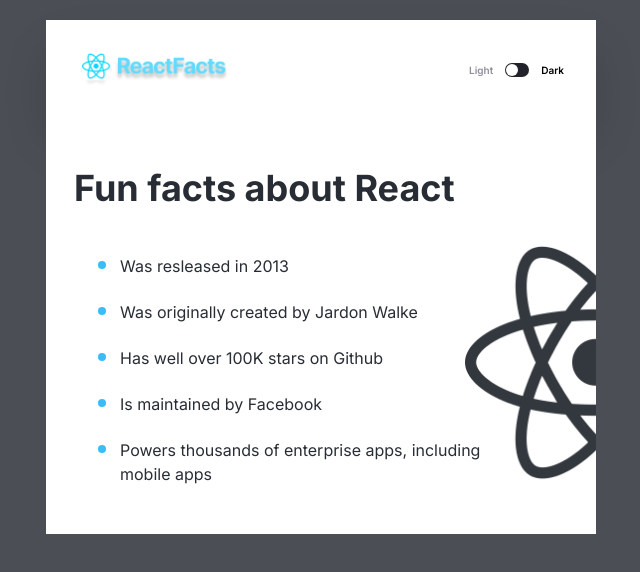
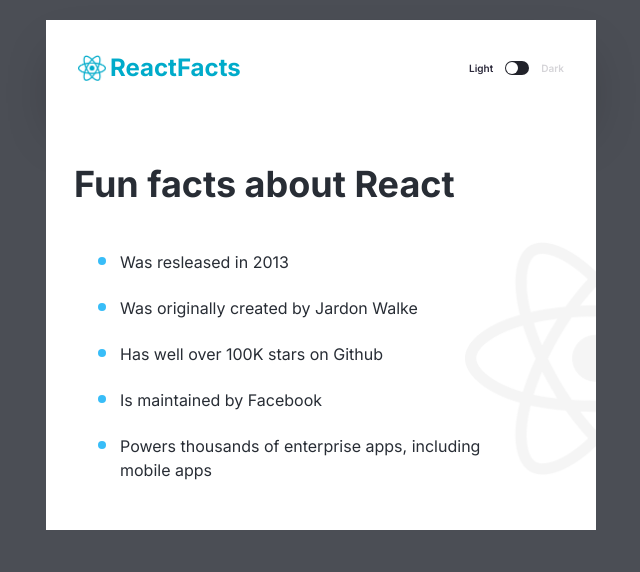
Before and after one commit to leightongrant/scrimba, a React (Vite) app: page / in a window 1280 px wide. Shown: the top 572 px of the page, without its empty margins (319-959 px from the left). Built offline with nearby package versions, Linux system fonts and the light colour scheme.

Commit message:
Fixes dark mode

```diff
--- a/src/components/ReactFacts/Header.jsx
+++ b/src/components/ReactFacts/Header.jsx
@@ -6,9 +6,15 @@
 
   return (
     <header className={`shadow-2xl flex items-center gap-1 p-8 ${darkModeBg}`}>
-      <img src={reactLogo} width="158px" alt="react logo" className="mr-auto" />
+      <img src={reactLogo} width="28px" alt="react logo" />
+      <h2 className="mr-auto font-bold text-2xl text-[#00ABCA]">ReactFacts</h2>
       <div className="flex gap-3 items-center">
-        <span className="text-[10px] font-semibold text-[#918E9B]">Light</span>
+        <span
+          className={`text-[10px] font-semibold ${
+            darkMode ? 'text-[#918E9B]' : 'text-[#2B283A]'
+          }`}>
+          Light
+        </span>
         <div
           className={`${
             darkMode ? 'justify-end bg-white' : 'justify-start bg-[#21222A]'
@@ -17,7 +23,9 @@
           <div className={`w-3 h-3 rounded-full ${darkModeBg}`}></div>
         </div>
         <span
-          className={`text-[10px] font-semibold ${darkMode && 'text-white'}`}>
+          className={`text-[10px] font-semibold ${
+            darkMode ? 'text-white' : 'text-[#D5D4D8]'
+          }`}>
           Dark
         </span>
       </div>
--- a/src/components/ReactFacts/Main.jsx
+++ b/src/components/ReactFacts/Main.jsx
@@ -1,5 +1,6 @@
 import React from 'react'
 import reactjsIcon from '../../assets/images/reactjs-icon.png'
+import reactjsIconLm from '../../assets/images/reactjs-icon-lm.png'
 
 const ReactFactsMain = ({ darkMode }) => {
   return (
@@ -7,7 +8,11 @@
       className={`${
         darkMode ? 'text-white bg-[#282D35]' : 'bg-white text-[#282D35]'
       } overflow-auto relative`}>
-      <img src={reactjsIcon} width={131} className="absolute right-0 top-28" />
+      <img
+        src={darkMode ? reactjsIcon : reactjsIconLm}
+        width={131}
+        className="absolute right-0 top-28"
+      />
       <h2 className="ms-7 mt-12 font-bold text-4xl">Fun facts about React</h2>
       <ul className="ms-[74px] mt-10 mb-12 w-[390px] space-y-4 list-disc marker:text-2xl marker:text-sky-400">
         <li>Was resleased in 2013</li>
```
Also changed, not shown: src/assets/images/reactjs-icon-lm.png (added), src/assets/images/reactlogo.png.
